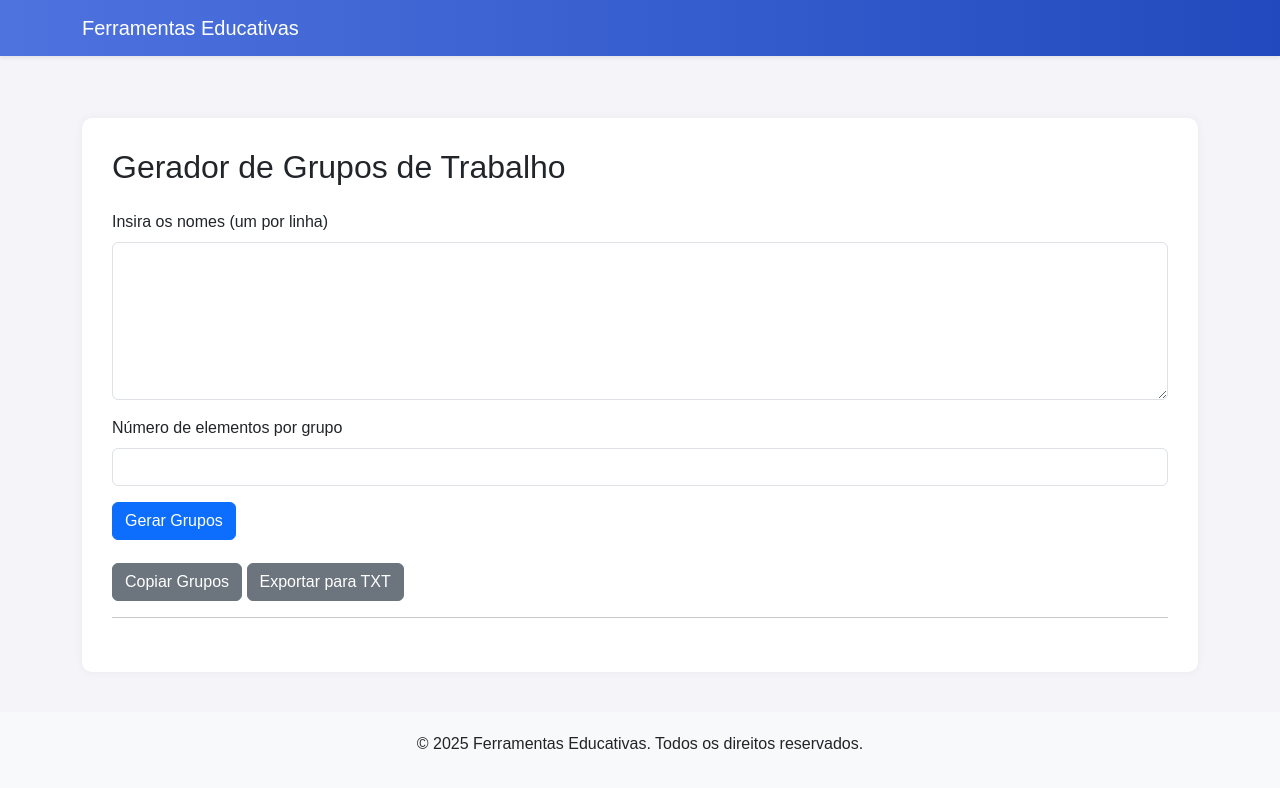
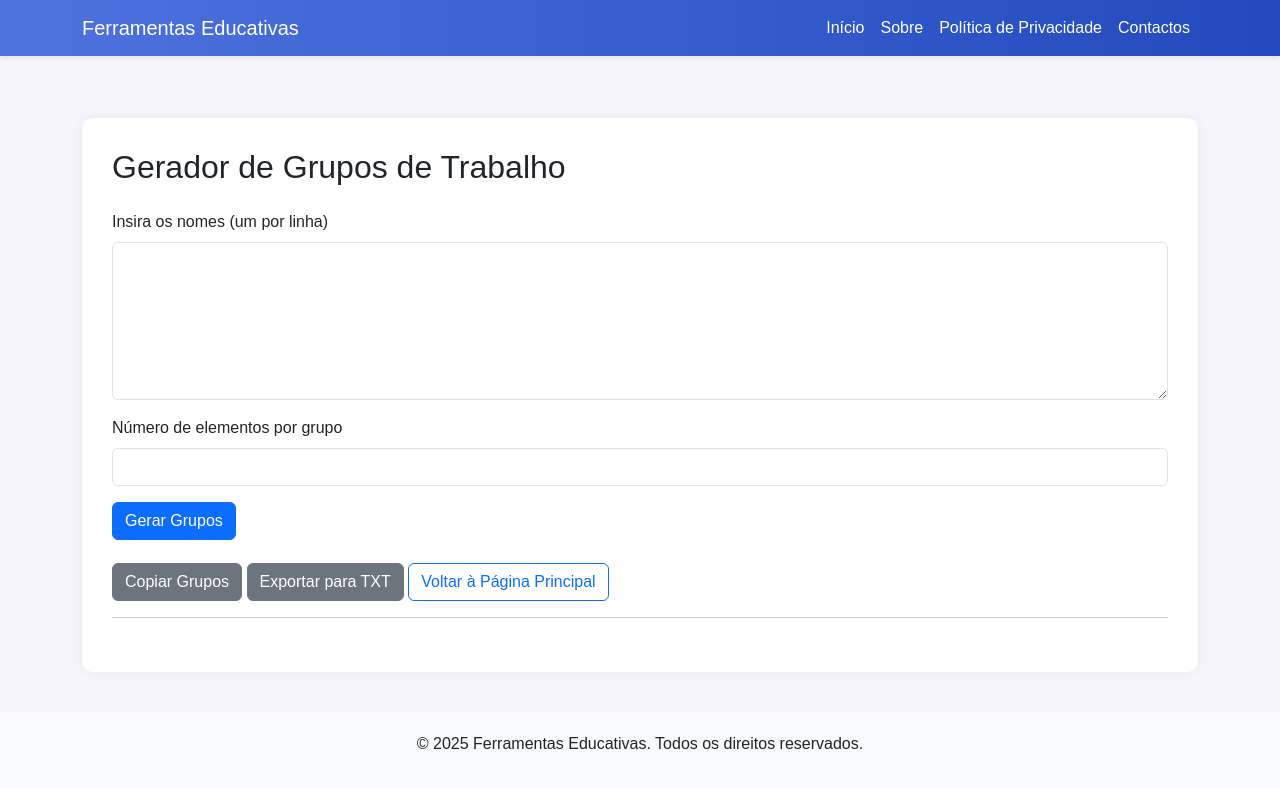
Before and after one commit to paulixmiguelix/ferramentaseducativas, a plain HTML site: page gerador-grupos.html in a window 1280 px wide. Drawn offline with nearby package versions, Linux system fonts and the light colour scheme.

Commit message:
Update gerador-grupos.html
Corrigido o menu

```diff
--- a/gerador-grupos.html
+++ b/gerador-grupos.html
@@ -20,6 +20,17 @@
   <nav class="navbar fixed-top navbar-expand-lg navbar-dark shadow-sm">
     <div class="container">
       <a class="navbar-brand" href="index.html">Ferramentas Educativas</a>
+      <button class="navbar-toggler" type="button" data-bs-toggle="collapse" data-bs-target="#navMenu">
+        <span class="navbar-toggler-icon"></span>
+      </button>
+      <div class="collapse navbar-collapse" id="navMenu">
+        <ul class="navbar-nav ms-auto">
+          <li class="nav-item"><a class="nav-link" href="index.html">Início</a></li>
+          <li class="nav-item"><a class="nav-link" href="sobre.html">Sobre</a></li>
+          <li class="nav-item"><a class="nav-link" href="politica.html">Política de Privacidade</a></li>
+          <li class="nav-item"><a class="nav-link" href="contactos.html">Contactos</a></li>
+        </ul>
+      </div>
     </div>
   </nav>
 
@@ -41,6 +52,7 @@
       <div class="btn-group-actions">
         <button id="btnCopiar" class="btn btn-secondary mt-2">Copiar Grupos</button>
         <button id="btnExportar" class="btn btn-secondary mt-2">Exportar para TXT</button>
+        <a href="index.html" class="btn btn-outline-primary mt-2">Voltar à Página Principal</a>
       </div>
 
       <hr />
@@ -71,13 +83,11 @@
         return;
       }
 
-      // Embaralhar nomes
       for (let i = nomes.length - 1; i > 0; i--) {
         const j = Math.floor(Math.random() * (i + 1));
         [nomes[i], nomes[j]] = [nomes[j], nomes[i]];
       }
 
-      // Criar grupos
       const grupos = [];
       for (let i = 0; i < nomes.length; i += tamanho) {
         grupos.push(nomes.slice(i, i + tamanho));
@@ -102,5 +112,6 @@
       link.click();
     });
   </script>
+  <script src="https://cdn.jsdelivr.net/npm/bootstrap@5.3.3/dist/js/bootstrap.bundle.min.js"></script>
 </body>
 </html>
```
